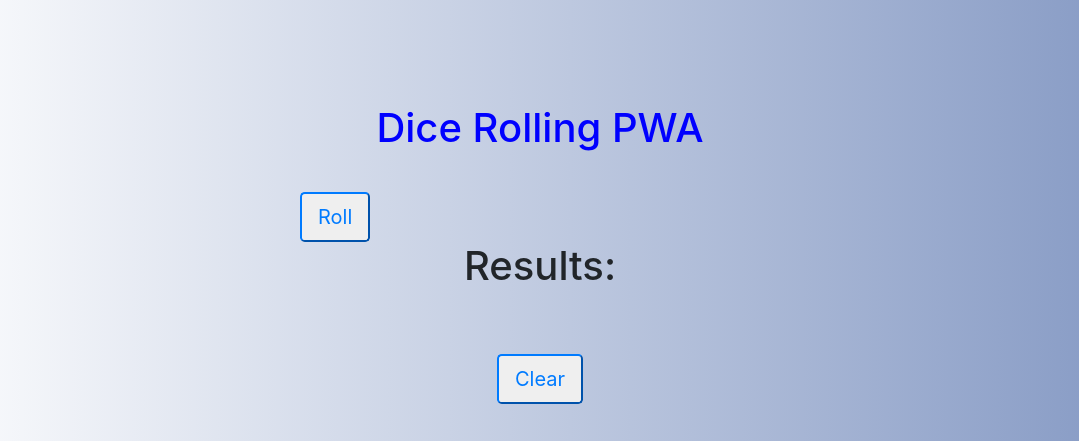
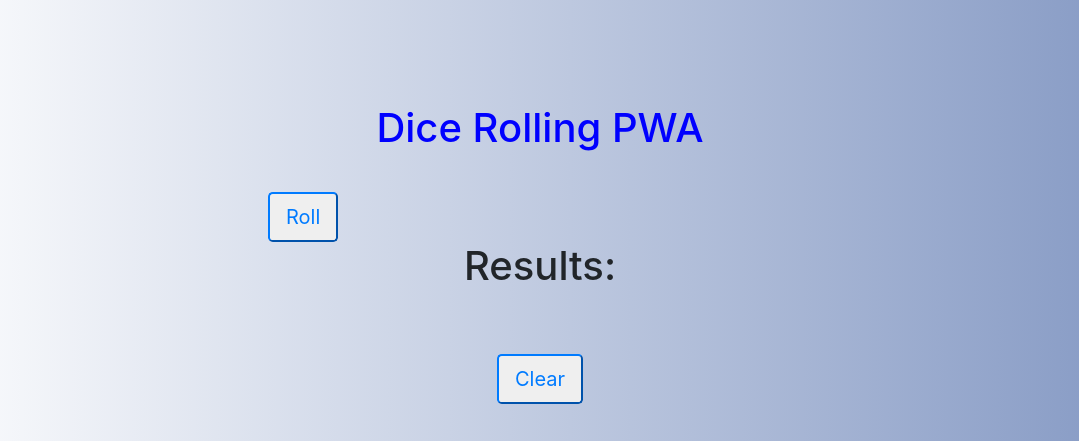
Before and after one commit to MRP900/firstPWA, a PHP site: page / in a window 1280 px wide. Shown: the top 441 px of the page, without its empty margins (100-1179 px from the left). Run offline with PHP 8.4, Linux system fonts and the light colour scheme.

Commit message:
edited images

```diff
--- a/css/style.css
+++ b/css/style.css
@@ -22,7 +22,7 @@ body {
 
 #form-container>* {
     text-align: center;
-    width: 75%;
+    width: 85%;
     margin: 1em auto;
 }
 
@@ -40,6 +40,7 @@ body {
 #rollContainer {
   display: flex;
   flex-direction: row;
+  width: 90%;
 }
 
 #total {
```
Also changed, not shown: images/dice/dice1.png, images/dice/dice2.png, images/dice/dice3.png, images/dice/dice4.png, images/dice/dice5.png, images/dice/dice6.png.
